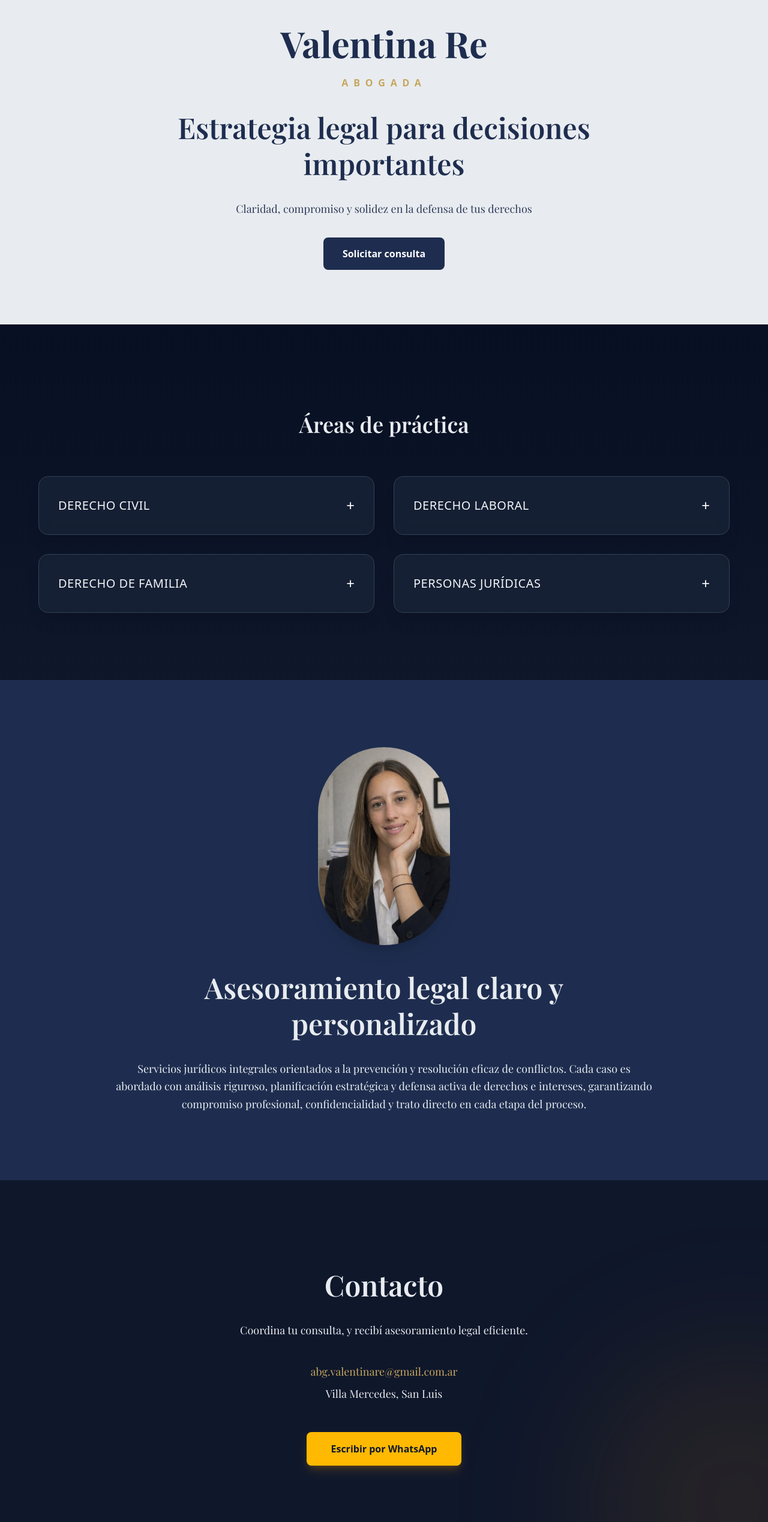
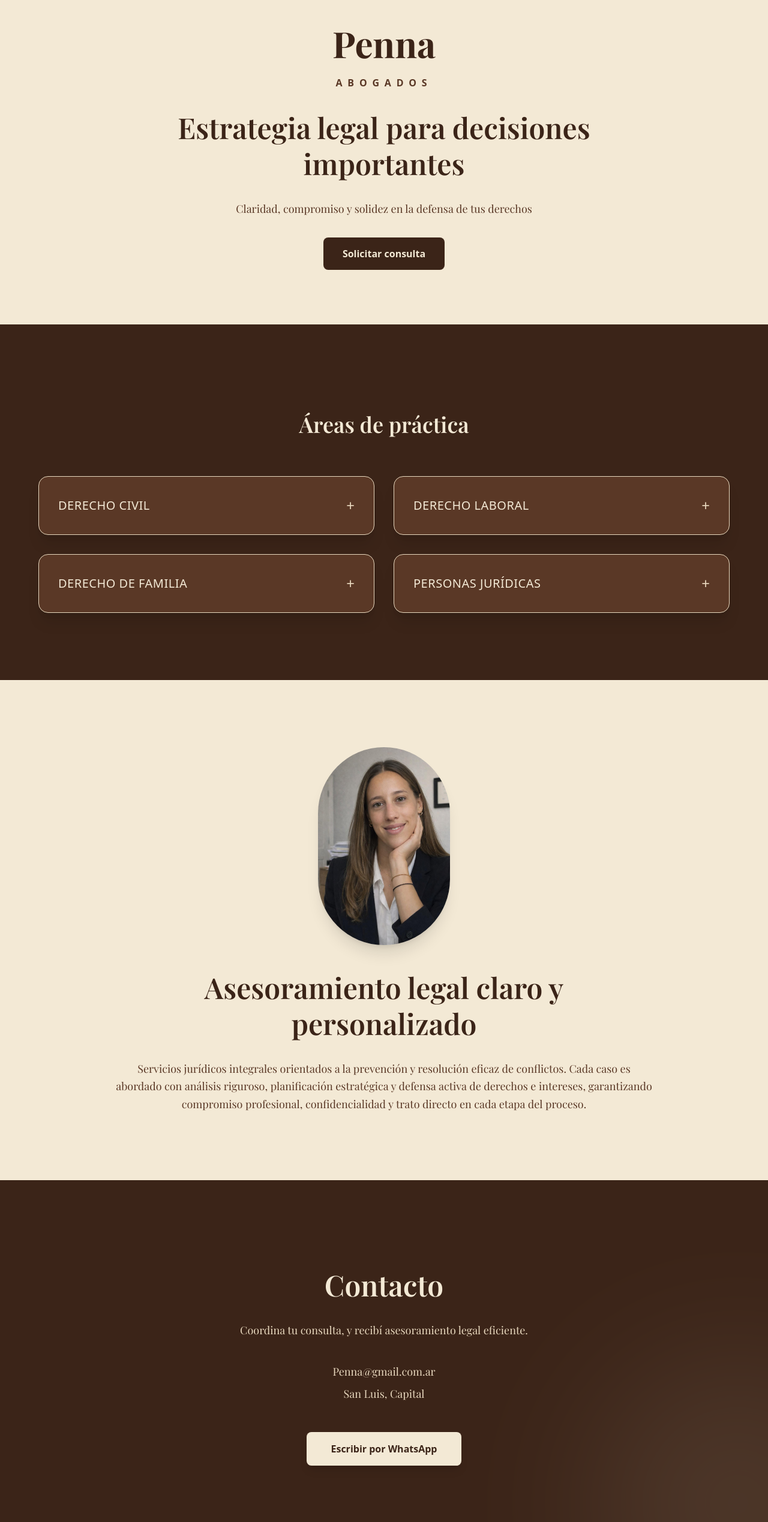
Before and after one commit to Elio-Nicolas/estudio_Penna, a Next.js app: page / in a window 1280 px wide. Shown: the part 259-2797 px from the top of the page at 60% size. Built offline with nearby package versions, Linux system fonts and the light colour scheme.

Commit message:
modificacion_colores

```diff
--- a/app/globals.css
+++ b/app/globals.css
@@ -5,6 +5,7 @@
     opacity: 0;
     transform: translateY(-8px);
   }
+
   to {
     opacity: 1;
     transform: translateY(0);
--- a/app/page.tsx
+++ b/app/page.tsx
@@ -6,12 +6,17 @@ import Contact from "@/componentes/Contact";
 export default function Home() {
   return (
     <>
-    <main className="bg-gradient-to-b from-slate-950 via-slate-900 to-slate-950 text-slate-100">
-      <Hero />
-      <Services />
-      <About />
-      <Contact />
-    </main>
+      <main className="bg-[#3B2418] text-[#F3E9D5]">
+
+        <Hero />
+
+        <Services />
+
+        <About />
+
+        <Contact />
+
+      </main>
     </>
   );
 }
--- a/componentes/About.tsx
+++ b/componentes/About.tsx
@@ -3,14 +3,15 @@ import { playfair } from "@/lib/fonts";
 
 export default function About() {
   return (
-    <section className="py-28 px-6 bg-[#1E2D4F]">
+    <section className="py-28 px-6 bg-[#F3E9D5]">
+
       <div className="max-w-4xl mx-auto text-center">
 
         {/* Imagen */}
         <div className="flex justify-center">
           <Image
             src="/foto_valen.jpeg"
-            alt="Valentina Re"
+            alt="Penna"
             width={220}
             height={220}
             className="rounded-full object-cover shadow-xl"
@@ -18,12 +19,16 @@ export default function About() {
         </div>
 
         {/* Título */}
-        <h2 className={`mt-10 text-4xl md:text-5xl font-semibold text-[#E8ECF0] leading-tight ${playfair.className}`}>
+        <h2
+          className={`mt-10 text-4xl md:text-5xl font-semibold text-[#3B2418] leading-tight ${playfair.className}`}
+        >
           Asesoramiento legal claro y personalizado
         </h2>
 
         {/* Texto */}
-        <p className={`mt-8 text-[#E8ECF0] text-lg leading-relaxed ${playfair.className}`}>
+        <p
+          className={`mt-8 text-[#5A3826] text-lg leading-relaxed ${playfair.className}`}
+        >
           Servicios jurídicos integrales orientados a la prevención
           y resolución eficaz de conflictos. Cada caso es abordado
           con análisis riguroso, planificación estratégica y defensa
@@ -33,6 +38,7 @@ export default function About() {
         </p>
 
       </div>
+
     </section>
   );
 }
--- a/componentes/Contact.tsx
+++ b/componentes/Contact.tsx
@@ -1,39 +1,55 @@
-import { playfair,cormorant,baskerville } from "@/lib/fonts";
+import { playfair, cormorant, baskerville } from "@/lib/fonts";
 
 export default function Contact() {
   return (
     <section
       id="contacto"
-      className="py-28 px-6 bg-slate-900 relative overflow-hidden"
+      className="py-28 px-6 bg-[#3B2418] relative overflow-hidden"
     >
-      <div className="absolute w-[500px] h-[500px] bg-amber-500/10 blur-[120px] rounded-full bottom-[-200px] right-[-200px]" />
+
+      <div className="absolute w-[500px] h-[500px] bg-[#E8D8BE] opacity-10 blur-[120px] rounded-full bottom-[-200px] right-[-200px]" />
 
       <div className="relative max-w-4xl mx-auto text-center">
-        <h2 className={`mt-8 text-4xl md:text-5xl font-semibold text-[#E8ECF0] leading-tight text-center ${playfair.className}`}>
+
+        <h2
+          className={`mt-8 text-4xl md:text-5xl font-semibold text-[#F3E9D5] leading-tight text-center ${playfair.className}`}
+        >
           Contacto
         </h2>
 
-        <p className={`mt-8 text-[#E8ECF0] text-lg leading-relaxed ${playfair.className}`}>
+        <p
+          className={`mt-8 text-[#E8D8BE] text-lg leading-relaxed ${playfair.className}`}
+        >
           Coordina tu consulta, y recibí asesoramiento legal eficiente.
         </p>
 
         <div className="mt-10 space-y-2 text-lg">
-          <p className={`text-[#C6A75E] text-lg leading-relaxed ${playfair.className}`}>
-           abg.valentinare@gmail.com.ar
+
+          <p
+            className={`text-[#E8D8BE] text-lg leading-relaxed ${playfair.className}`}
+          >
+            Penna@gmail.com.ar
           </p>
-          <p className={`text-[#E8ECF0] text-lg leading-relaxed ${playfair.className}`}>
-           Villa Mercedes, San Luis
+
+          <p
+            className={`text-[#E8D8BE] text-lg leading-relaxed ${playfair.className}`}
+          >
+            San Luis, Capital
           </p>
+
         </div>
 
         <a
-          href="https://wa.me/5492657315396"
+          href="https://wa.me/5492664831081"
           target="_blank"
-          className="inline-block mt-12 bg-amber-400 text-slate-900 px-10 py-4 rounded-lg font-semibold shadow-lg shadow-amber-500/20 hover:scale-105 transition"
+          rel="noopener noreferrer"
+          className="inline-block mt-12 bg-[#F3E9D5] text-[#3B2418] px-10 py-4 rounded-lg font-semibold shadow-lg hover:scale-105 transition"
         >
           Escribir por WhatsApp
         </a>
+
       </div>
+
     </section>
   );
 }
--- a/componentes/Hero.tsx
+++ b/componentes/Hero.tsx
@@ -1,17 +1,17 @@
 import Image from "next/image";
-import { playfair,cormorant,baskerville } from "@/lib/fonts";
+import { playfair, cormorant, baskerville } from "@/lib/fonts";
 
 export default function Hero() {
   return (
-    <section className="relative min-h-screen flex items-center justify-center px-6 bg-[#E8ECF0]">
+    <section className="relative min-h-screen flex items-center justify-center px-6 bg-[#F3E9D5]">
 
       <div className="relative max-w-3xl text-center">
 
-        {/* Logo*/}
+        {/* Logo */}
         <div className="flex justify-center">
           <Image
             src="/logo VR.png"
-            alt="Logo Valentina Re"
+            alt="Penna"
             width={200}
             height={200}
             className="object-contain"
@@ -20,36 +20,35 @@ export default function Hero() {
         </div>
 
         {/* Nombre */}
-        <h1 className={`mt-8 text-5xl md:text-6xl font-bold text-[#1E2D4F] leading-tight ${playfair.className}`}>
-          Valentina Re
+        <h1 className={`mt-8 text-5xl md:text-6xl font-bold text-[#3B2418] leading-tight ${playfair.className}`}>
+          Penna
         </h1>
 
         {/* Profesión */}
-        <span className="block mt-4 uppercase tracking-[0.55em] text-base font-semibold text-[#C6A75E]">
-          Abogada
+        <span className="block mt-4 uppercase tracking-[0.55em] text-base font-semibold text-[#5A3826]">
+          Abogados
         </span>
 
-
         {/* Frase principal */}
-        <h2 className={`mt-8 text-4xl md:text-5xl font-semibold text-[#1E2D4F] leading-tight ${playfair.className}`}>
+        <h2 className={`mt-8 text-4xl md:text-5xl font-semibold text-[#3B2418] leading-tight ${playfair.className}`}>
           Estrategia legal para decisiones importantes
         </h2>
 
         {/* Subtexto */}
-      <p className={`mt-8 text-[#2E3A59] text-lg leading-relaxed italic ${playfair.className}`}>
-       Claridad, compromiso y solidez en la defensa de tus derechos
-      </p>
-
+        <p className={`mt-8 text-[#5A3826] text-lg leading-relaxed italic ${playfair.className}`}>
+          Claridad, compromiso y solidez en la defensa de tus derechos
+        </p>
 
         {/* Botón */}
         <div className="mt-12">
           <a
             href="#contacto"
-            className="bg-[#1E2D4F] text-white px-8 py-4 rounded-lg font-semibold hover:opacity-90 transition"
+            className="bg-[#3B2418] text-[#F3E9D5] px-8 py-4 rounded-lg font-semibold hover:opacity-90 transition"
           >
             Solicitar consulta
           </a>
         </div>
+
       </div>
     </section>
   );
--- a/componentes/Services.tsx
+++ b/componentes/Services.tsx
@@ -1,6 +1,8 @@
 "use client";
+
 import { useState } from "react";
-import { playfair, } from "@/lib/fonts";
+import { playfair } from "@/lib/fonts";
+
 interface Service {
   title: string;
   items: string[];
@@ -59,44 +61,54 @@ export default function Services() {
   };
 
   return (
-    <section className="py-28 px-6">
+    <section className="py-28 px-6 bg-[#3B2418]">
       <div className="max-w-6xl mx-auto">
-       <h2 className={`mt-8 text-3xl md:text-4xl font-semibold text-[#E8ECF0] leading-tight text-center ${playfair.className}`}>
+
+        <h2
+          className={`mt-8 text-3xl md:text-4xl font-semibold text-[#F3E9D5] leading-tight text-center ${playfair.className}`}
+        >
           Áreas de práctica
         </h2>
 
         <div className="mt-16 grid md:grid-cols-2 gap-8 relative">
+
           {services.map((service, index: number) => (
             <div key={service.title} className="relative">
+
               <div
                 onClick={() => toggleCard(index)}
-  className="cursor-pointer p-8 rounded-2xl bg-slate-800/60 backdrop-blur border border-slate-700 hover:border-amber-400/50 transition shadow-xl flex justify-between items-center"
+                className="cursor-pointer p-8 rounded-2xl bg-[#5A3826] border border-[#E8D8BE] hover:opacity-90 transition shadow-xl flex justify-between items-center"
               >
-  <p className="text-xl font-medium tracking-wide">
+
+                <p className="text-xl font-medium tracking-wide text-[#F3E9D5]">
                   {service.title}
                 </p>
 
                 <span
-    className={`text-2xl font-light text-white transition-transform duration-300 ${
+                  className={`text-2xl font-light text-[#E8D8BE] transition-transform duration-300 ${
                     active === index ? "rotate-45" : ""
                   }`}
                 >
                   +
                 </span>
+
               </div>
 
+              {active === index && (
+                <div className="absolute left-0 top-full mt-4 w-full z-50 bg-[#4A2D20] border border-[#E8D8BE] rounded-2xl shadow-2xl p-6">
 
-              {active === index && (
-                <div className="absolute left-0 top-full mt-4 w-full z-50 bg-slate-900 border border-slate-700 rounded-2xl shadow-2xl p-6">
-                  <ul className="space-y-3 text-slate-300">
+                  <ul className="space-y-3 text-[#E8D8BE]">
                     {service.items.map((item: string) => (
                       <li key={item}>{item}</li>
                     ))}
                   </ul>
+
                 </div>
               )}
+
             </div>
           ))}
+
         </div>
       </div>
     </section>
```
Also changed, not shown: 1 other file (tests, documents, lock files or other folders). Lines whose indentation alone changed are shown as unchanged.
